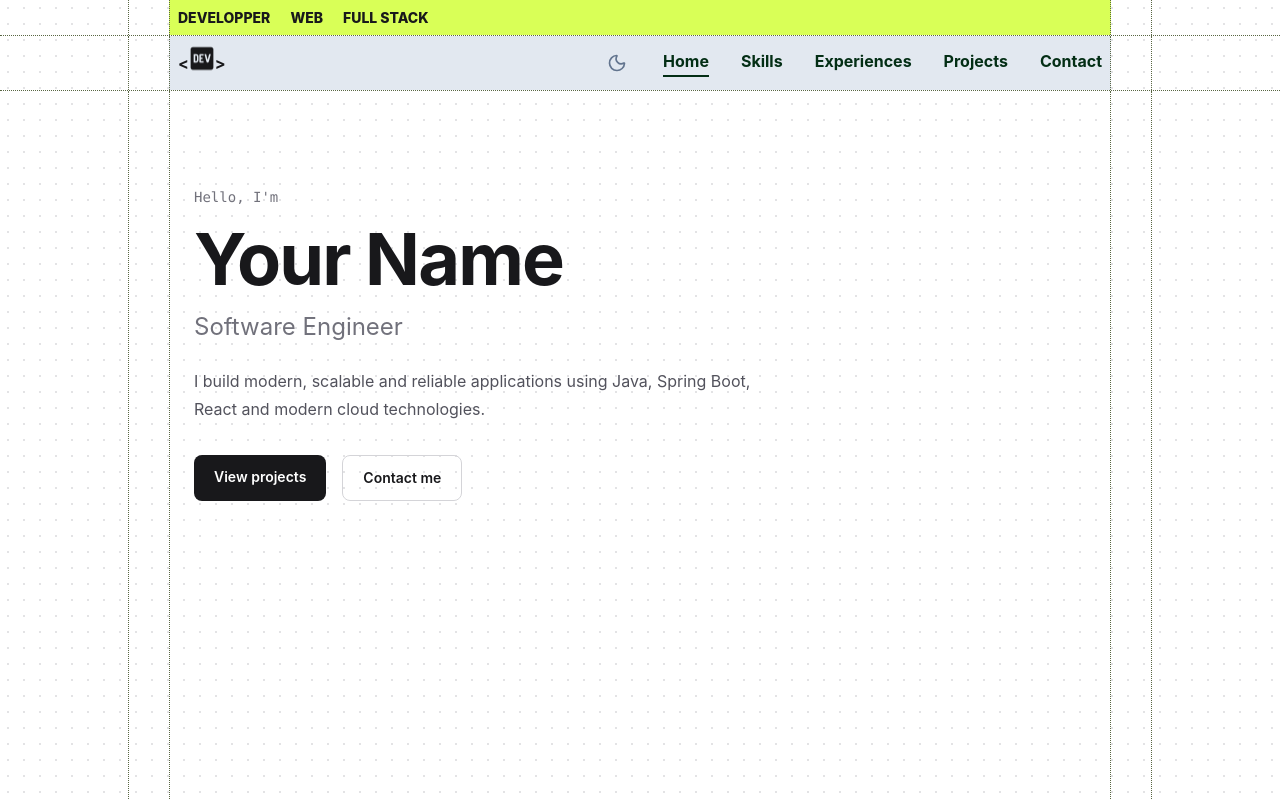
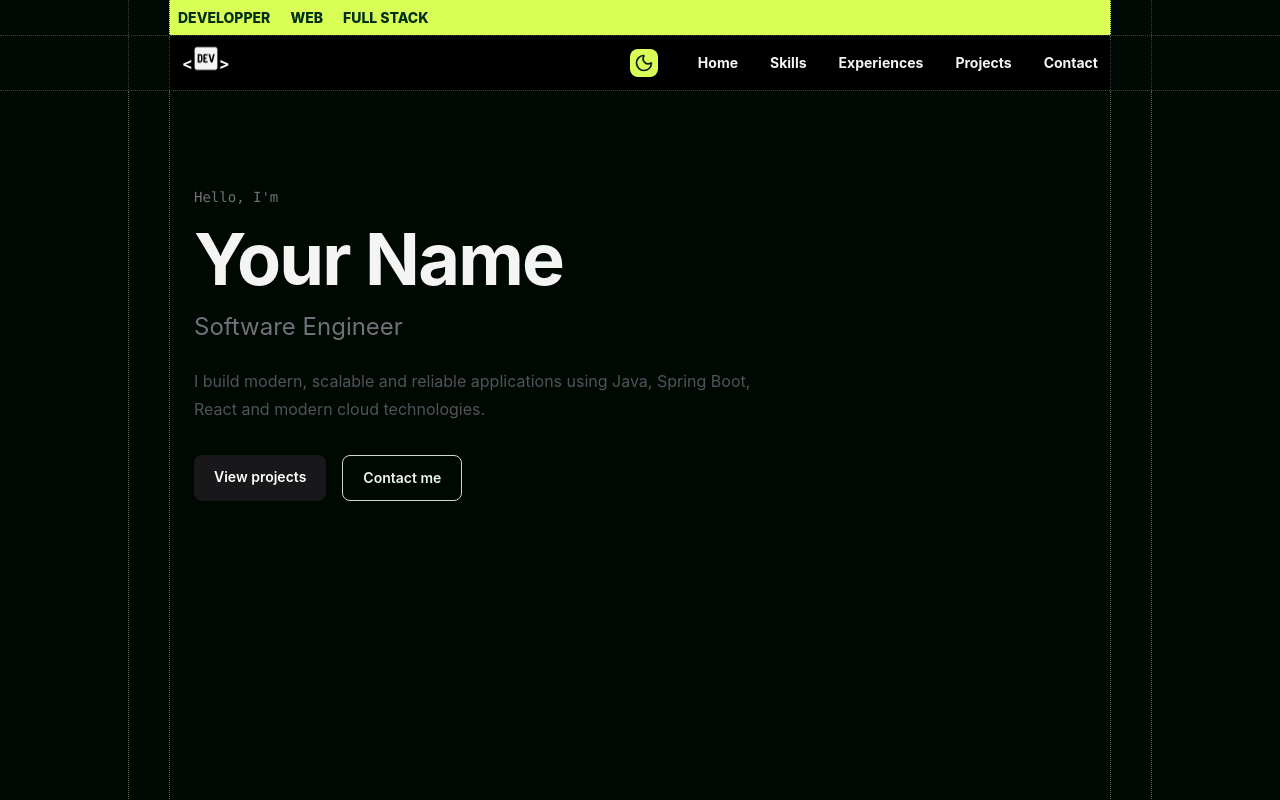
Before and after one commit to Hubert614-oss/pf-arlin, a React (Vite) app: page / in a window 1280 px wide. Shown: the top 800 px of the page. Built offline with nearby package versions, Linux system fonts and the light colour scheme.

Commit message:
Enhance dark mode support and improve component styling

```diff
--- a/src/App.css
+++ b/src/App.css
@@ -1,7 +1,3 @@
-@import "tailwindcss";
-
-
-
 html {
   scroll-behavior: smooth;
   -ms-overflow-style: none;
@@ -21,6 +17,10 @@ body {
   scrollbar-width: none;
 }
 
+html.dark body {
+  background: #09090b;
+}
+
 /* Grid background */
 body::before {
   content: "";
@@ -38,3 +38,10 @@ body::before {
 
   opacity: 0.65;
 }
+
+html.dark body::before {
+  background-image: radial-gradient(
+    #3f3f46 1px,
+    transparent 1px
+  );
+}
--- a/src/App.tsx
+++ b/src/App.tsx
@@ -12,7 +12,7 @@ import { Contact } from "./sections/Contact";
 function App() {
 
   return (
-    <div className="min-h-screen w-screen text-zinc-900">
+    <div className="min-h-screen w-screen text-zinc-900 dark:text-zinc-100 bg-slate-50 dark:bg-[#000802]">
 
       <Header />
 
--- a/src/components/Header.tsx
+++ b/src/components/Header.tsx
@@ -1,17 +1,22 @@
+import { useState } from "react";
 import { FaDev } from "react-icons/fa";
 import { ToggleTheme } from "./ToggleTheme";
+import { Menu, X } from "lucide-react";
 
 
 
 export function Header() {
+  const [isMenuOpen, setIsMenuOpen] = useState(false);
+
+  const closeMenu = () => setIsMenuOpen(false);
 
   return (
     <>
-      <div className="h-9 w-full border-b border-[#596643] border-dotted">
+      <div className="h-9 w-full border-b border-[#596643] border-dotted dark:border-zinc-700">
         <div className="h-full">
 
-          <div className="relative mx-auto max-w-[99%] sm:w-[98%] md:w-[98%] lg:w-[80%] px-4 sm:px-6 lg:px-10 h-full border-x border-[#596643] border-dotted">
-            <div className="relative mx-auto  bg-[#D9FF57] h-full border-x border-[#596643] border-dotted flex items-center px-2 gap-5">
+          <div className="relative mx-auto max-w-[99%] sm:w-[98%] md:w-[98%] lg:w-[80%] px-4 sm:px-6 lg:px-10 h-full border-x border-[#596643] border-dotted dark:border-zinc-700">
+            <div className="relative mx-auto bg-[#D9FF57] text-green-950 h-full border-x border-[#596643] border-dotted dark:border-zinc-700 flex items-center px-2 gap-5">
               <h5 className="font-extrabold text-sm">DEVELOPPER</h5>
               <h5 className="font-extrabold text-sm">WEB</h5>
               <h5 className="font-extrabold text-sm">FULL STACK</h5>
@@ -20,25 +25,48 @@ export function Header() {
 
         </div>
       </div>
-      <div className="sticky top-0 z-50 h-13.75 w-full border-b border-[#596643] border-dotted">
+      <div className="sticky top-0 z-50 h-13.75 w-full border-b border-[#596643] border-dotted dark:border-zinc-700">
         <div className="h-full">
 
-          <div className="relative mx-auto max-w-[99%] sm:w-[98%] md:w-[98%] lg:w-[80%] px-4 sm:px-6 lg:px-10 h-full border-x border-[#596643] border-dotted">
-            <div className="relative mx-auto  bg-slate-200 h-full border-x border-[#596643] border-dotted flex items-center justify-between px-2">
+          <div className="relative mx-auto max-w-[99%] sm:w-[98%] md:w-[98%] lg:w-[80%] px-4 sm:px-6 lg:px-10  h-full border-x border-[#596643] border-dotted dark:border-zinc-700">
+            <div className="relative mx-auto h-full bg-slate-200 dark:bg-black border-x border-[#596643] border-dotted dark:border-zinc-700 flex items-center justify-between px-3">
               <div className="flex items-center font-bold">
                 <span>{'<'}</span> <FaDev size={26} className="animate-bounce" /> <span>{'>'}</span>
               </div>
-              <nav className="flex gap-8 font-bold text-green-950">
+              <div className="flex items-center gap-4 sm:gap-10">
                 <ToggleTheme />
-                <a className="border-b-2">Home</a>
-                <a>Skills</a>
-                <a>Experiences</a>
-                <a>Projects</a>
-                <a>Contact</a>
-              </nav>
+                <nav className="hidden md:flex gap-8 font-bold text-sm items-center text-green-950 dark:text-zinc-100">
+                  <a href="#home">Home</a>
+                  <a href="#skills">Skills</a>
+                  <a href="#experiences">Experiences</a>
+                  <a href="#projects">Projects</a>
+                  <a href="#contact">Contact</a>
+                </nav>
+                <button
+                  type="button"
+                  onClick={() => setIsMenuOpen((open) => !open)}
+                  className="rounded-md p-2 text-green-950 dark:text-zinc-100 md:hidden"
+                  aria-label={isMenuOpen ? "Close menu" : "Open menu"}
+                  aria-expanded={isMenuOpen}
+                  aria-controls="mobile-navigation"
+                >
+                  {isMenuOpen ? <X size={22} /> : <Menu size={22} />}
+                </button>
+              </div>
+              {isMenuOpen && (
+                <nav
+                  id="mobile-navigation"
+                  className="absolute right-0 top-full flex w-52 flex-col gap-1 border border-t-0 border-[#596643] bg-slate-200 p-3 text-sm font-bold text-green-950 shadow-lg dark:border-zinc-700 dark:bg-black dark:text-zinc-100 md:hidden"
+                >
+                  <a href="home" onClick={closeMenu} className="">Home</a>
+                  <a href="skills" onClick={closeMenu} className="">Skills</a>
+                  <a href="experiences" onClick={closeMenu} className="">Experiences</a>
+                  <a href="projects" onClick={closeMenu} className="">Projects</a>
+                  <a href="contact" onClick={closeMenu} className="">Contact</a>
+                </nav>
+              )}
             </div>
           </div>
-
         </div>
       </div>
     </>
--- a/src/components/Section.tsx
+++ b/src/components/Section.tsx
@@ -36,9 +36,9 @@ export function Section({
       `}
         >
             <div className="relative mx-auto min-h-screen max-w-[99%] sm:w-[98%] md:w-[98%] lg:w-[80%] border-x border-[#596643] border-dotted px-4 sm:px-6 lg:px-10">
-                {/* <BorderIntersections /> */}
+                <BorderIntersections />
                 <div className="relative mx-auto min-h-screen border-x border-[#596643] border-dotted">
-                    {/* <BorderIntersections /> */}
+                    <BorderIntersections />
                     {children}
                 </div>
             </div>
--- a/src/components/ToggleTheme.tsx
+++ b/src/components/ToggleTheme.tsx
@@ -5,9 +5,9 @@ import { useState, useRef, useEffect } from "react";
 const themes: Theme[] = ["light", "dark", "system"];
 
 const themeIcons: Record<Theme, React.ReactNode> = {
-    light: <Sun className="w-5 h-5 text-slate-500" />,
-    dark: <Moon className="w-5 h-5 text-slate-500" />,
-    system: <Monitor className="w-5 h-5 text-slate-500" />,
+    light: <Sun className="w-5 h-5" />,
+    dark: <Moon className="w-5 h-5" />,
+    system: <Monitor className="w-5 h-5" />,
 };
 
 export function ToggleTheme() {
@@ -30,7 +30,7 @@ export function ToggleTheme() {
         <div className="relative" ref={menuRef}>
             <button
                 onClick={() => setIsOpen(!isOpen)}
-                className="flex items-center gap-2 px-1 py-1 rounded-full text-gray-900 dark:text-gray-100  transition-colors"
+                className="flex items-center gap-2 px-1 py-1 rounded-lg text-gray-900 dark:text-gray-900  transition-colors bg-[#D9FF57]"
                 aria-label="Select theme"
                 aria-expanded={isOpen}
             >
@@ -38,7 +38,7 @@ export function ToggleTheme() {
             </button>
 
             {isOpen && (
-                <div className="absolute flex right-0 mt-2 w-48 bg-white dark:bg-gray-800 rounded-full shadow-lg border border-gray-200 dark:border-gray-700 z-50">
+                <div className="absolute flex -right-1 -mt-9 w-48 bg-white dark:bg-gray-800 rounded-full shadow-lg border border-gray-200 dark:border-gray-700 z-50">
                     {themes.map((t) => (
                         <button
                             key={t}
@@ -48,7 +48,7 @@ export function ToggleTheme() {
                             }}
                             className={`w-full flex items-center gap-3 px-4 py-3 text-left text-sm font-medium rounded-full transition-colors `}
                         >
-                            <span className={`flex items-center justify-center w-5 h-5 ${theme === t ? "text-blue-500 animate-pulse" : "text-gray-500"}`}>
+                            <span className={`flex items-center justify-center w-5 h-5 ${theme === t ? "text-[#293504] dark:text-slate-300 animate-pulse" : "text-gray-500 dark:text-slate-300"}`}>
                                 {themeIcons[t]}
                             </span>
                         </button>
--- a/src/index.css
+++ b/src/index.css
@@ -1,4 +1,6 @@
 @import "tailwindcss";
+
+@custom-variant dark (&:where(.dark, .dark *));
 
 
 /* Grid background */
```
